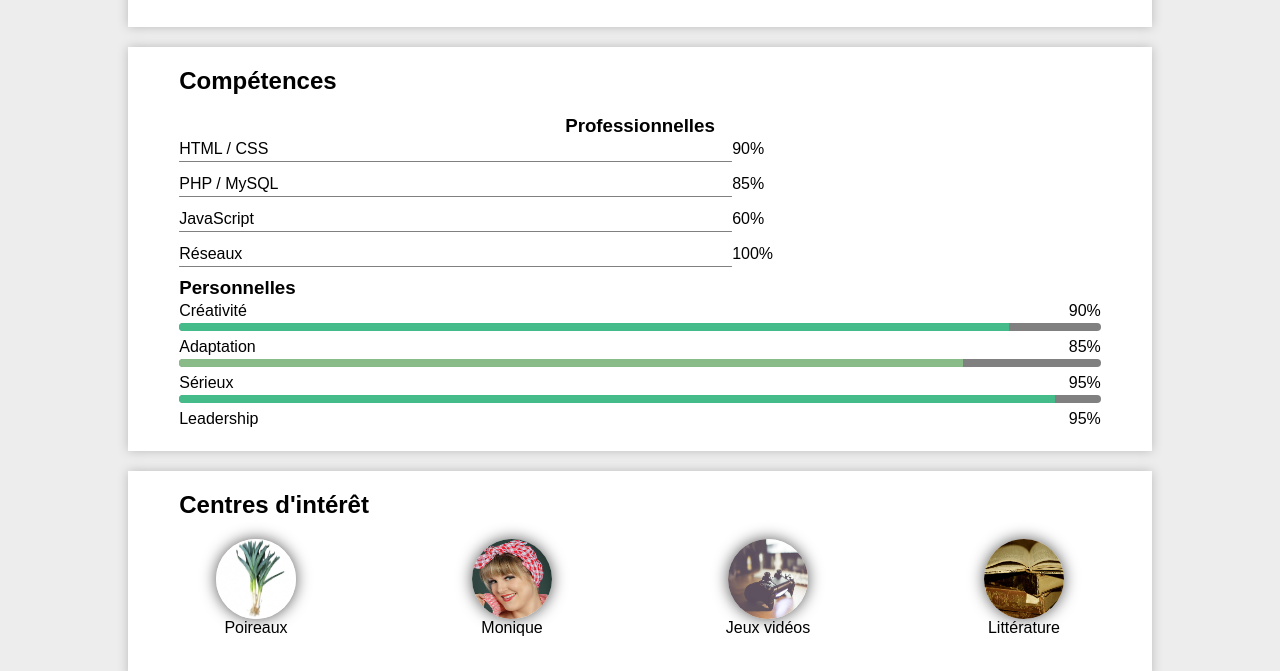
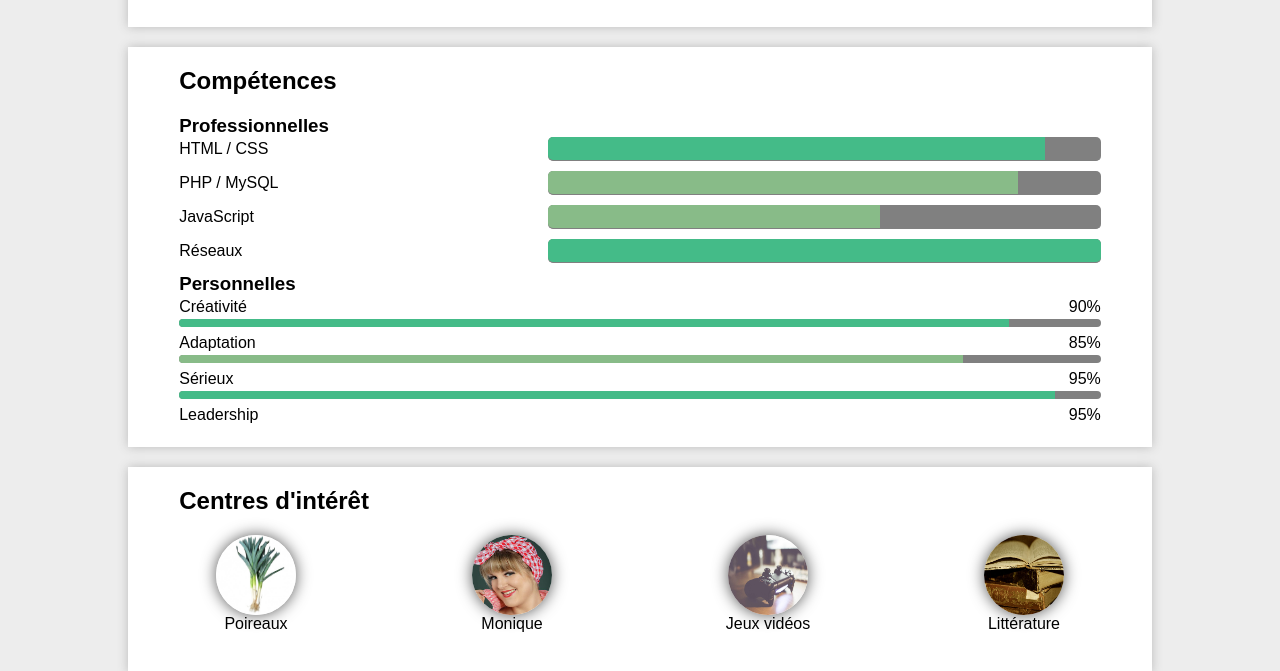
Before and after one commit to trentindev/TP_CV, a plain HTML site: page index.html in a window 1280 px wide. Shown: the part 1439-2110 px from the top of the page. Drawn offline with Linux system fonts and the light colour scheme.

Commit message:
Correction Bug barre-comp-perso

```diff
--- a/assets/css/styles.css
+++ b/assets/css/styles.css
@@ -154,7 +154,6 @@ section > div{
   display:flex;
   flex-flow: row wrap;
   margin-bottom: 10px;
-  justify-content: space-between;
 }
 
 .comp-pro p{
--- a/index.html
+++ b/index.html
@@ -136,28 +136,25 @@
 
   <section>
     <h2>Compétences</h2>
-    <h3>Professionnelles</h3>
+    <h3 class="h3gauche">Professionnelles</h3>
     <div class="comp-pro">
       <p>HTML / CSS</p>
-      <p>90%</p>
+
       <div class="conteneur-barre-pro"><span class="barre c90"></span></div>
     </div>
 
     <div class="comp-pro">
       <p>PHP / MySQL</p>
-      <p>85%</p>
       <div class="conteneur-barre-pro"><span class="barre c85"></span></div>
     </div>
 
     <div class="comp-pro">
       <p>JavaScript</p>
-      <p>60%</p>
       <div class="conteneur-barre-pro"><span class="barre c60"></span></div>
     </div>
 
     <div class="comp-pro">
       <p>Réseaux</p>
-      <p>100%</p>
       <div class="conteneur-barre-pro"><span class="barre c100"></span></div>
     </div>
 
```
